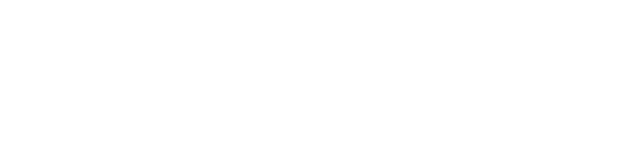
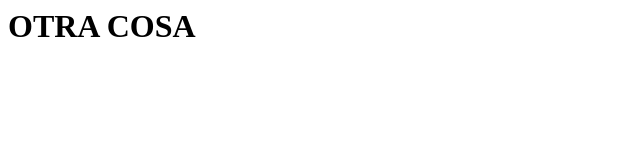
Before and after one commit to chukita/martes, a plain HTML site: page index.html in a window 1280 px wide. Shown: the whole page, without its empty margins (0-640 px from the left). Drawn offline with Linux system fonts and the light colour scheme.

Commit message:
otra cosa

```diff
--- a/index.html
+++ b/index.html
@@ -3,5 +3,6 @@
 
     </head>
     <body>
+        <h1>OTRA COSA</h1>
     </body>
 </html>
```
